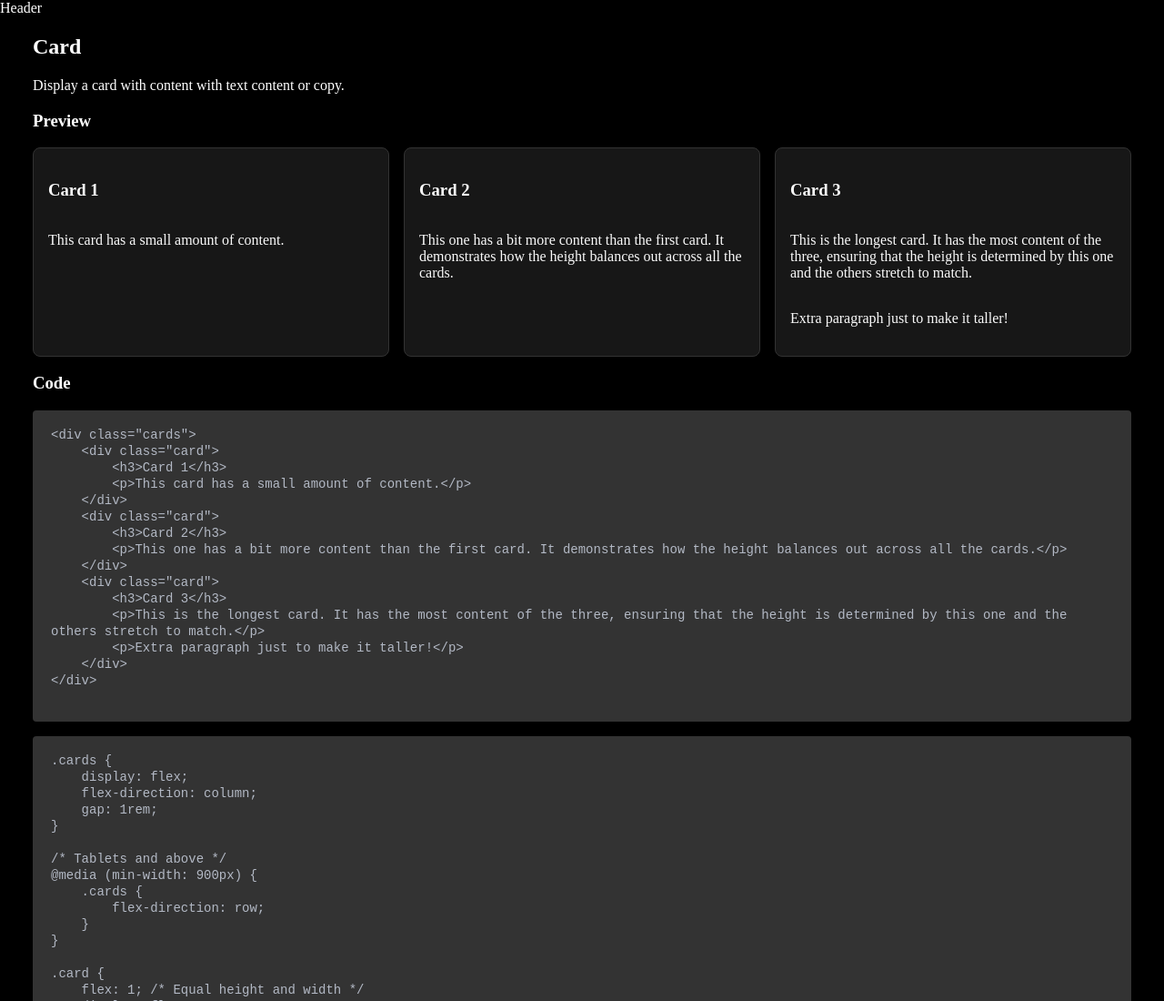
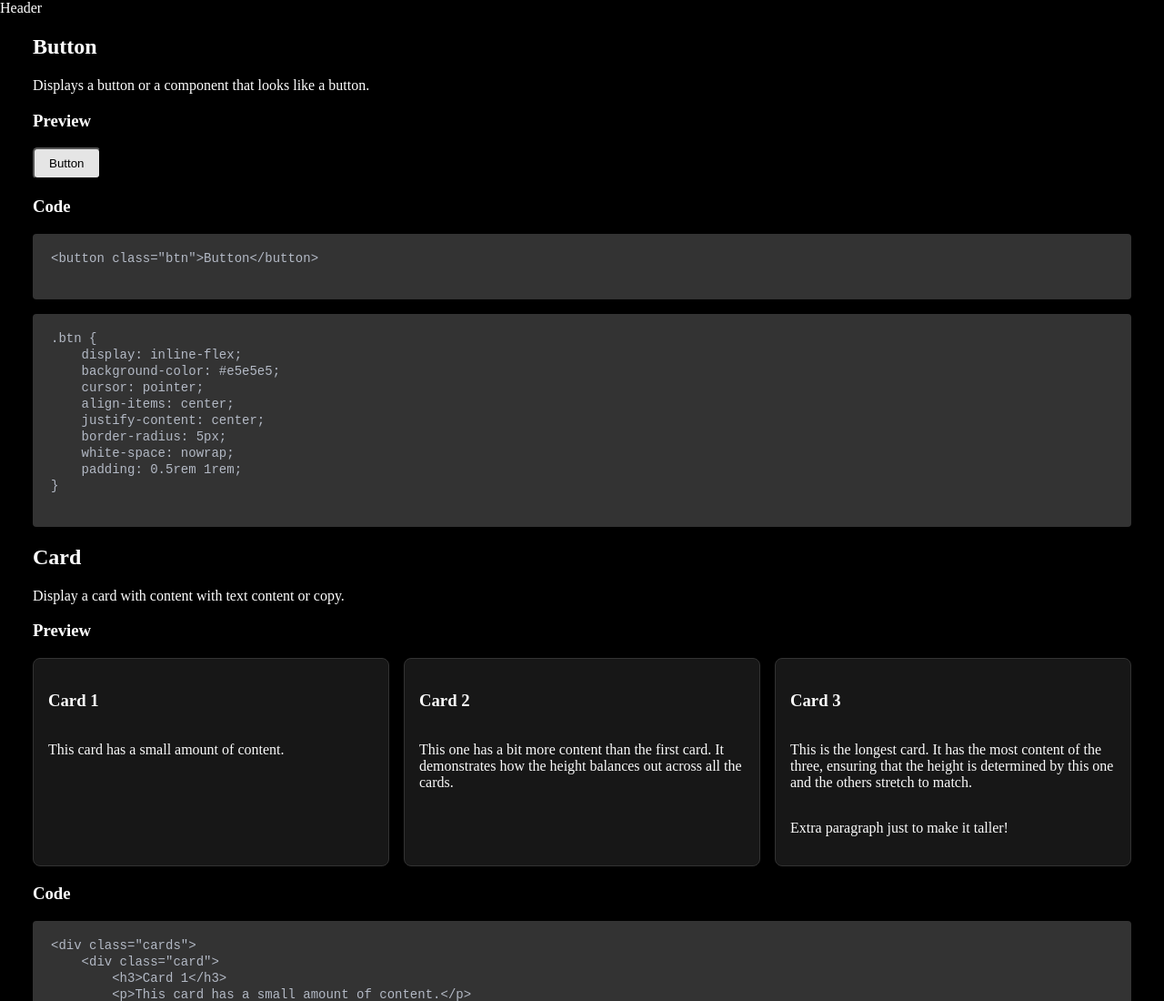
Before and after one commit to hackdanismo/blox, a plain HTML site: page index.html in a window 1280 px wide. Shown: the top 1100 px of the page at 91% size. Drawn offline with Linux system fonts and the light colour scheme.

Commit message:
feat: initial Button element styling applied

```diff
--- a/index.html
+++ b/index.html
@@ -14,6 +14,40 @@
     Header
 </header>
 <main role="main">
+    <section>
+        <div class="container">
+            <h2>Button</h2>
+            <p>Displays a button or a component that looks like a button.</p>
+
+            <h3>Preview</h3>
+
+            <button class="btn">Button</button>
+
+            <h3>Code</h3>
+
+            <pre>
+                <code>
+&lt;button class="btn">Button&lt;/button>
+                </code>
+            </pre>
+
+            <pre>
+                <code>
+.btn {
+    display: inline-flex;
+    background-color: #e5e5e5;
+    cursor: pointer;
+    align-items: center;
+    justify-content: center;
+    border-radius: 5px;
+    white-space: nowrap;
+    padding: 0.5rem 1rem;
+}
+                </code>
+            </pre>
+        </div>
+    </section>
+
     <section>
         <div class="container">
             <!-- Cards -->
--- a/styles/style.css
+++ b/styles/style.css
@@ -33,6 +33,17 @@ code {
     font-size: 14px;
 }
 
+.btn {
+    display: inline-flex;
+    background-color: #e5e5e5;
+    cursor: pointer;
+    align-items: center;
+    justify-content: center;
+    border-radius: 5px;
+    white-space: nowrap;
+    padding: 0.5rem 1rem;
+}
+
 .cards {
     display: flex;
     flex-direction: column;
```
